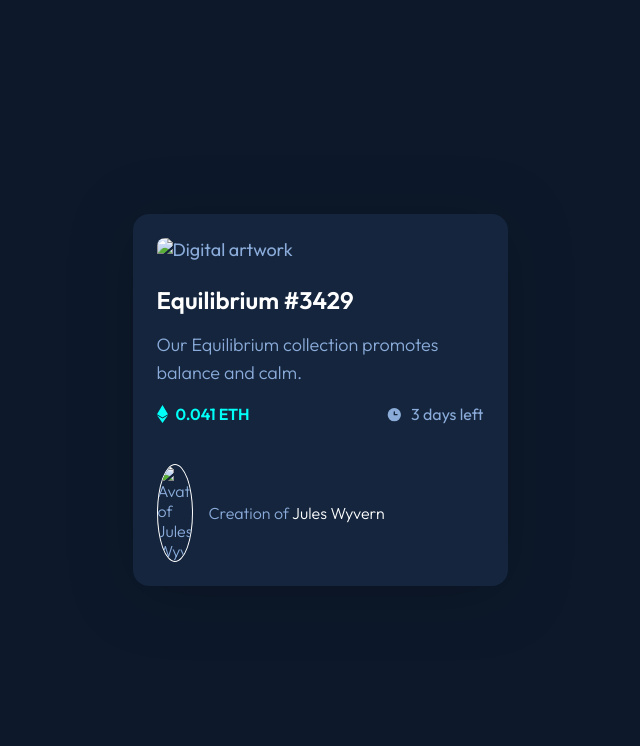
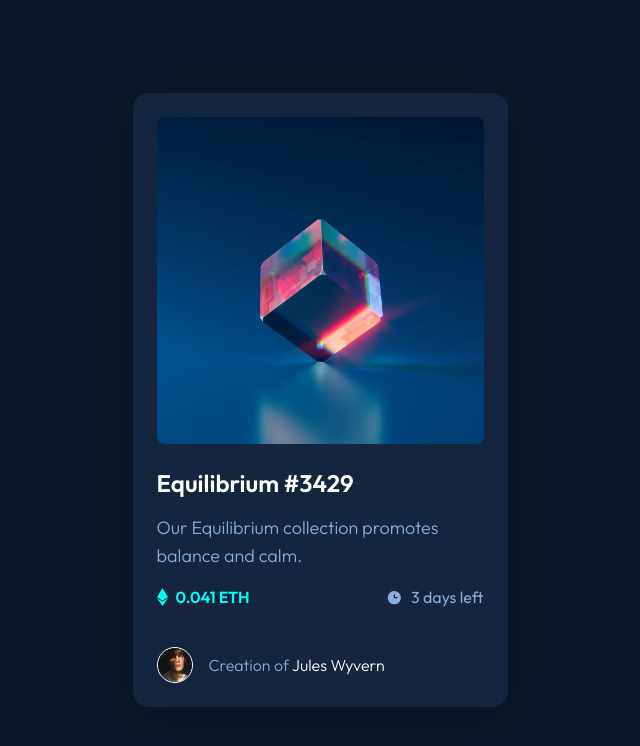
Before and after one commit to 6alactico/Nft-Preview-Card, a website: page index.html in a window 1280 px wide. Shown: the whole page, without its empty margins (320-960 px from the left). Drawn offline with nearby package versions, Linux system fonts and the light colour scheme; the site is published under a folder, as on GitHub Pages, so addresses that start at the root find nothing.

Commit message:
fix img src path

```diff
--- a/index.html
+++ b/index.html
@@ -15,7 +15,7 @@
           <svg width="48" height="48" xmlns="http://www.w3.org/2000/svg"><g fill="none" fill-rule="evenodd"><path d="M0 0h48v48H0z"/><path d="M24 9C14 9 5.46 15.22 2 24c3.46 8.78 12 15 22 15 10.01 0 18.54-6.22 22-15-3.46-8.78-11.99-15-22-15Zm0 25c-5.52 0-10-4.48-10-10s4.48-10 10-10 10 4.48 10 10-4.48 10-10 10Zm0-16c-3.31 0-6 2.69-6 6s2.69 6 6 6 6-2.69 6-6-2.69-6-6-6Z" fill="#FFF" fill-rule="nonzero"/></g>
           </svg>
         </span>
-        <img src="/images/image-equilibrium.jpg" alt="Digital artwork">
+        <img src="images/image-equilibrium.jpg" alt="Digital artwork">
       </div>
         <h1 class="title">Equilibrium #3429</h1>
         <p class="description">Our Equilibrium collection promotes balance and calm.</p>
@@ -29,7 +29,7 @@
         </div>
         <hr>
         <footer class="creator">
-          <img class="profile-img" src="/images/image-avatar.png" alt="Avatar of Jules Wyvern">
+          <img class="profile-img" src="images/image-avatar.png" alt="Avatar of Jules Wyvern">
           <p>Creation of <span class="creator-name">Jules Wyvern</span></p>
         </footer>
     </article>
```
